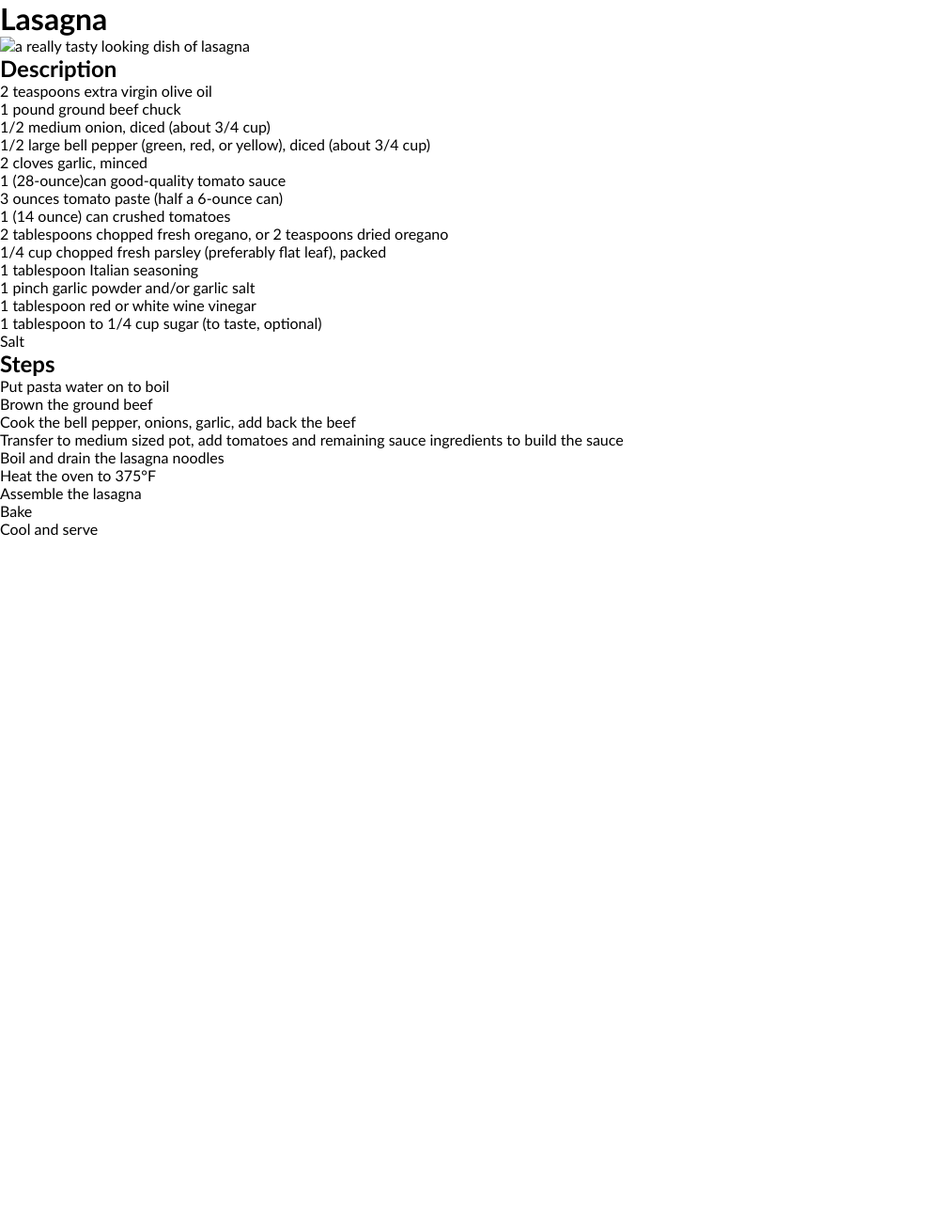
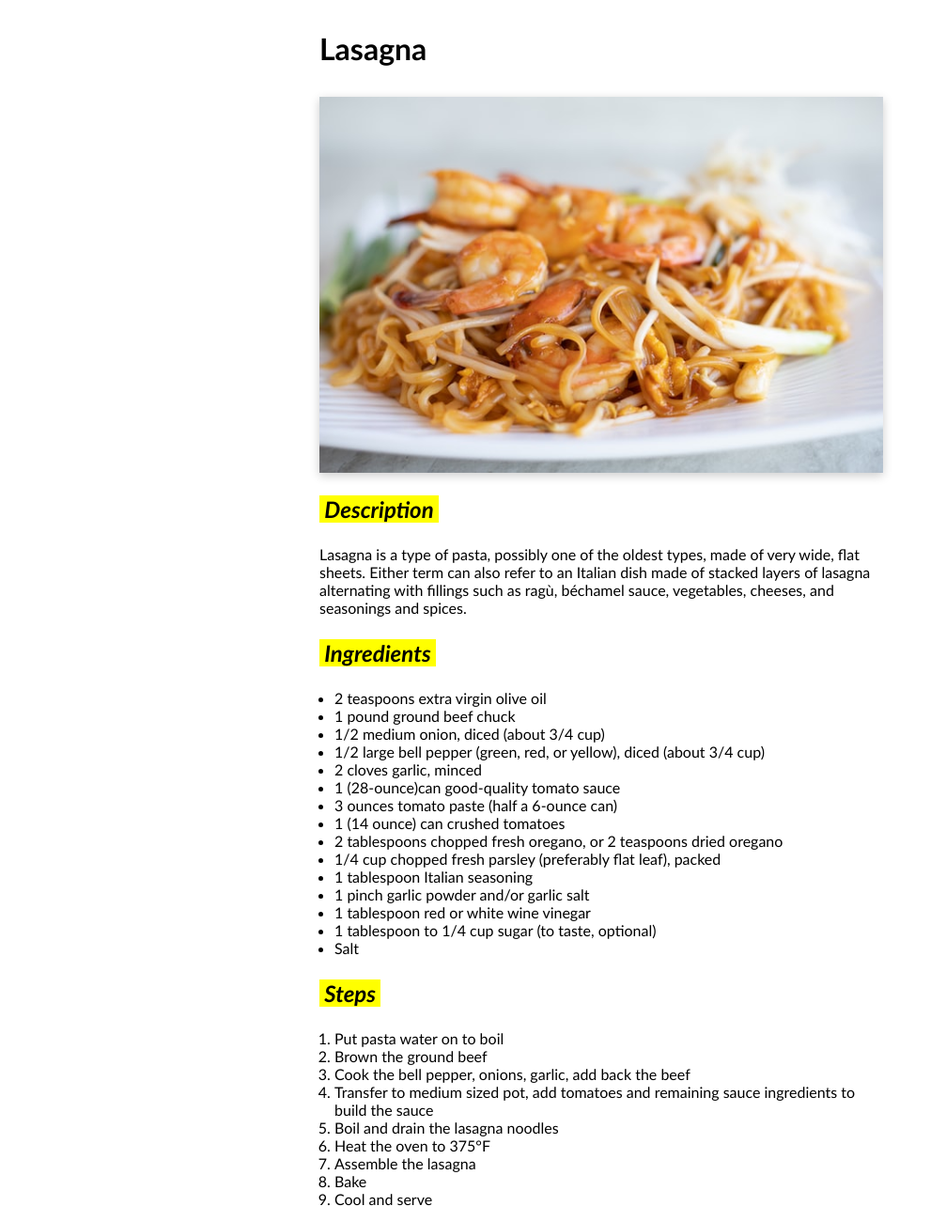
Before and after one commit to StevanFreeborn/theOdinProject-Recipes, a plain HTML site: page recipes/lasagna.html in a window 1280 px wide. Shown: the whole page at 94% size, without its empty margins (0-1007 px from the left). Before the commit the page ends 800 px from the top, so only its background shows below. Drawn offline with Linux system fonts and the light colour scheme.

Commit message:
fix: update layout and styling of lasagna.html

```diff
--- a/recipes/lasagna.html
+++ b/recipes/lasagna.html
@@ -1,5 +1,6 @@
 <!DOCTYPE html>
 <html lang="en">
+
 <head>
   <meta charset="UTF-8">
   <meta http-equiv="X-UA-Compatible" content="IE=edge">
@@ -7,12 +8,36 @@
   <title>Pad Thai | Recipes Website</title>
   <link rel="stylesheet" href="../style.css">
 </head>
+
 <body>
-  <h1>Lasagna</h1>
-  <img src="img/lasagna-image.jpg" alt="a really tasty looking dish of lasagna">
-  <h2>Description</h2>
-  <p></p>
-  <ul>
+  <div class="container m-2">
+    <div class="row">
+      <div class="column">
+        <h1 class="mb-1">Lasagna</h1>
+        <div class="row justify-content-center align-items-center">
+          <img class="image" src="img/pad-thai-image.jpg" alt="a really tasty looking dish of pad thai">
+        </div>
+      </div>
+    </div>
+
+    <div class="row">
+      <div class="column">
+        <h2 class="my-1">
+          <span class="background-highlight font-italics">&nbsp;Description&nbsp;</span>
+        </h2>
+        <p>Lasagna is a type of pasta, possibly one of the oldest types, made of very wide, flat sheets. Either term can
+          also
+          refer to an Italian dish made of stacked layers of lasagna alternating with fillings such as ragù, béchamel
+          sauce,
+          vegetables, cheeses, and seasonings and spices.</p>
+      </div>
+    </div>
+    <div class="row">
+      <div class="column">
+        <h2 class="my-1">
+          <span class="background-highlight font-italics">&nbsp;Ingredients&nbsp;</span>
+        </h2>
+        <ul class="ml-1">
           <li>2 teaspoons extra virgin olive oil</li>
           <li>1 pound ground beef chuck</li>
           <li>1/2 medium onion, diced (about 3/4 cup)</li>
@@ -29,8 +54,14 @@
           <li>1 tablespoon to 1/4 cup sugar (to taste, optional)</li>
           <li>Salt</li>
         </ul>
-  <h2>Steps</h2>
-  <ol>
+      </div>
+    </div>
+    <div class="row">
+      <div class="column">
+        <h2 class="my-1">
+          <span class="background-highlight font-italics">&nbsp;Steps&nbsp;</span>
+        </h2>
+        <ol class="ml-1">
           <li>Put pasta water on to boil</li>
           <li>Brown the ground beef</li>
           <li>Cook the bell pepper, onions, garlic, add back the beef</li>
@@ -41,5 +72,9 @@
           <li>Bake</li>
           <li>Cool and serve</li>
         </ol>
+      </div>
+    </div>
+  </div>
 </body>
+
 </html>
```
Lines whose indentation alone changed are shown as unchanged.
